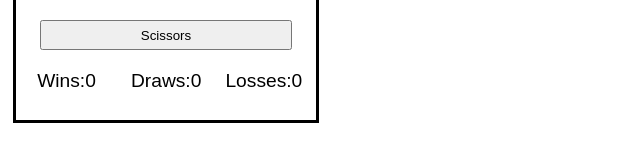
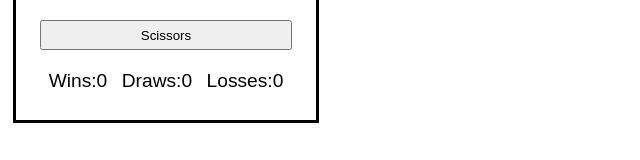
Before and after one commit to Davatata/Rock-Paper-Scissors, a plain HTML site: page rps.html in a window 1280 px wide. Shown: the part 196-356 px from the top of the page, without its empty margins (0-640 px from the left). Drawn offline with nearby package versions, Linux system fonts and the light colour scheme.

Commit message:
Small changes
p's became div's
.show style change to fit stats in container

```diff
--- a/rps.html
+++ b/rps.html
@@ -7,8 +7,7 @@
 
 <style>
 	.show {
-		margin:0 20px 0 10px;
-		width:60px;
+		margin:0 5px 0 5px;
 		display:inline-block;
 		font-size:1.2rem;
 	}
@@ -22,6 +21,7 @@
 </head>
 <body>
 <div style="width:300px; height:300px; border:solid; font-family:sans-serif;">
+
 	<div class="new_game" style="width:100%; height:50px; font-size:2rem; margin:20px 0 20px 0; text-align:center;">
 		<strong>Pick a hand!</strong>
 	</div>
@@ -42,14 +42,12 @@
 	</div>
 
 	<div style="width:100%; height 30px; text-align:center;">
-		<p id="W" class="show">Wins:0</p>
-		<p id="D" class="show">Draws:0</p>
-		<p id="L" class="show">Losses:0</p>
+		<div id="W" class="show">Wins:0</div>
+		<div id="D" class="show">Draws:0</div>
+		<div id="L" class="show">Losses:0</div>
 	</div>
 
 </div>
-
-
 
 <script>
 	var wins = 0;
```
